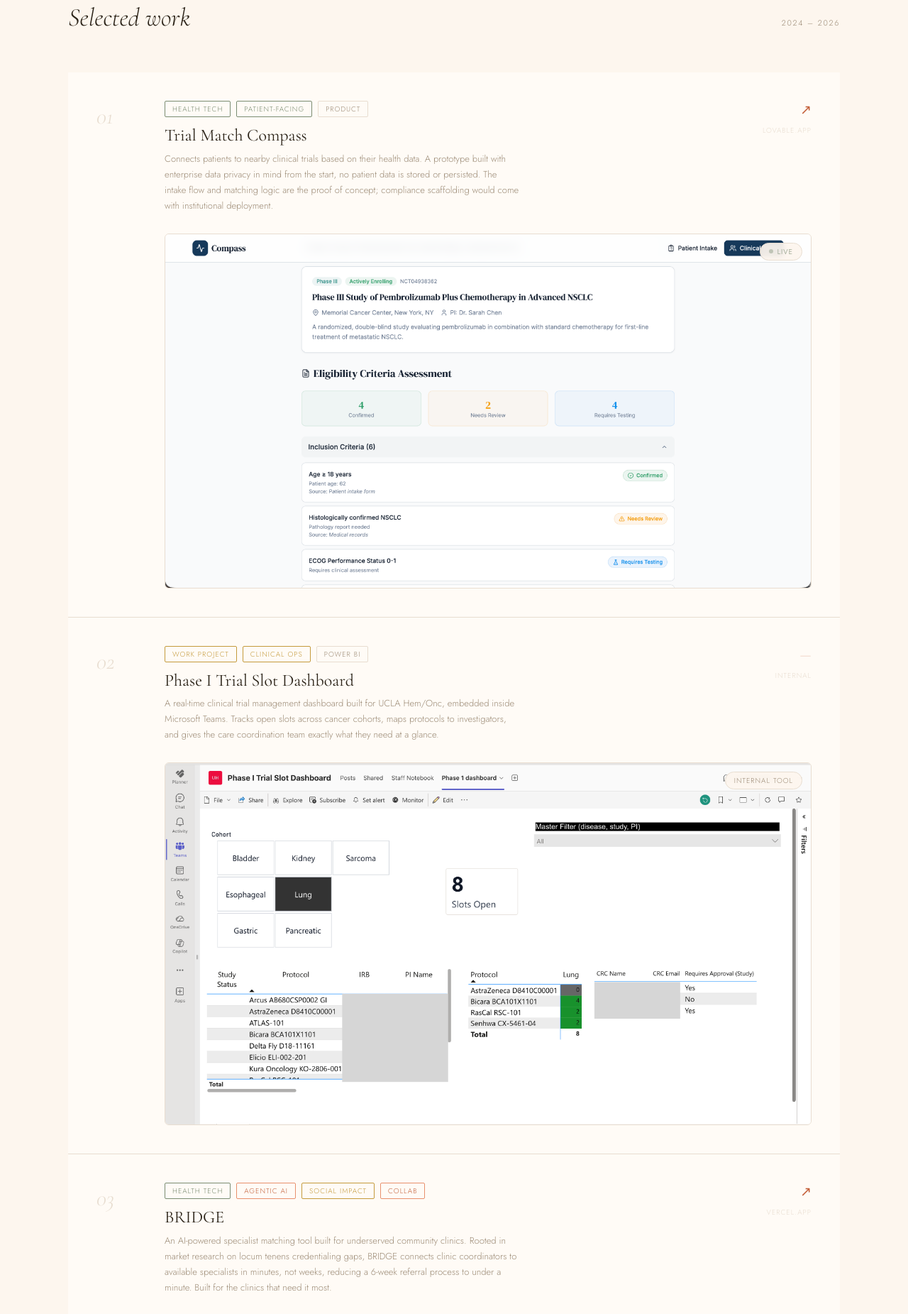
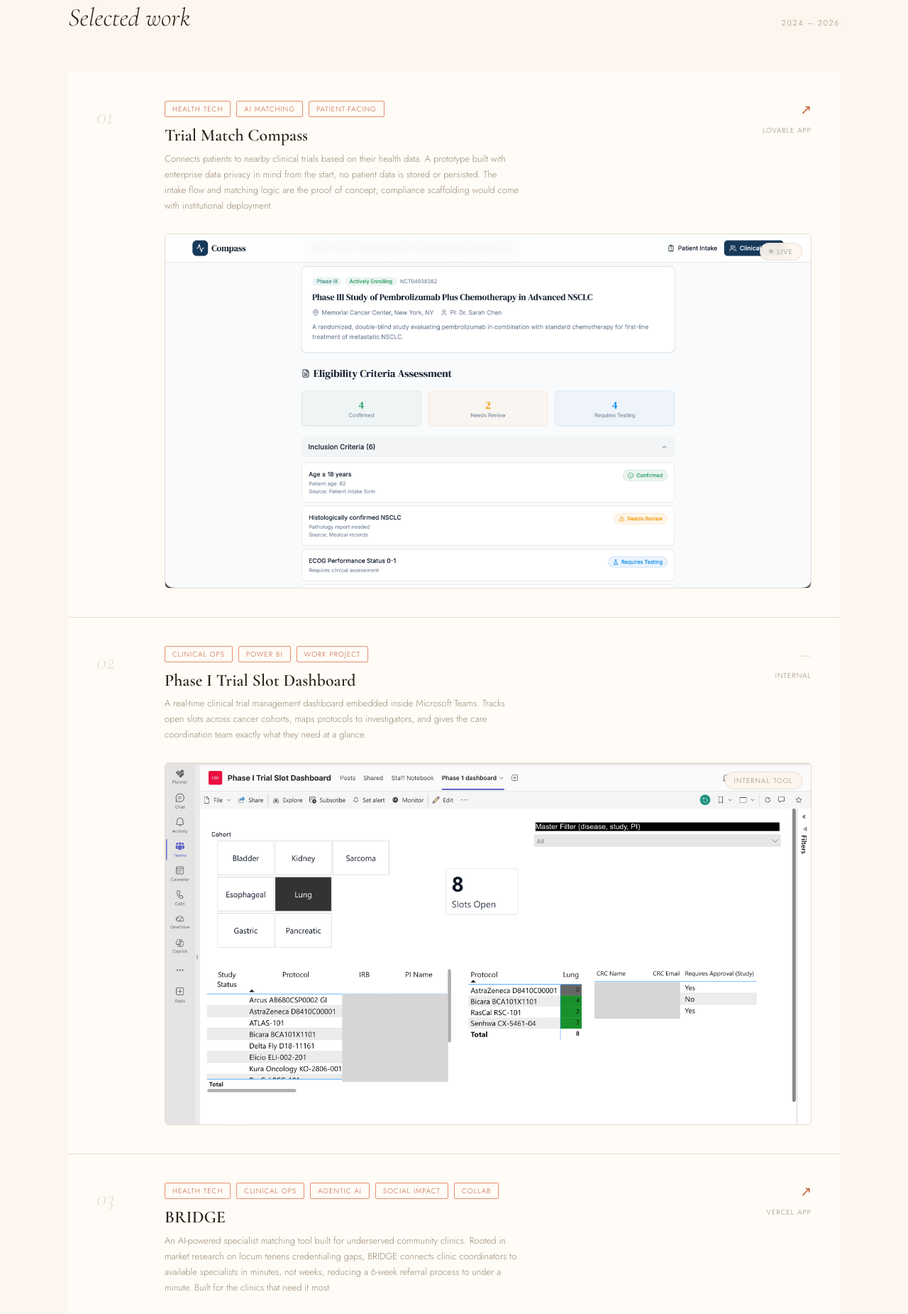
Before and after one commit to cindytong312/cmtong-portfolio, a plain HTML site: page index.html in a window 1280 px wide. Shown: the part 894-2745 px from the top of the page at 71% size. Drawn offline with nearby package versions, Linux system fonts and the light colour scheme.

Commit message:
Add files via upload

```diff
--- a/index.html
+++ b/index.html
@@ -24,7 +24,7 @@ nav{position:fixed;top:0;left:0;right:0;z-index:100;display:flex;align-items:cen
 .nav-logo{font-family:var(--serif);font-size:1.1rem;font-weight:300;letter-spacing:0.04em;color:var(--ink);text-decoration:none;}
 .nav-logo em{font-style:italic;color:var(--terracotta);}
 .nav-links{display:flex;gap:2.5rem;list-style:none;}
-.nav-links a{font-size:11px;letter-spacing:0.14em;text-transform:uppercase;color:var(--ink-light);text-decoration:none;transition:color 0.25s;}
+.nav-links a{font-size:11px;letter-spacing:0.14em;text-transform:uppercase;color:var(--ink-light);text-decoration:none;transition:color 0.25s;font-weight:500;}
 .nav-links a:hover{color:var(--terracotta);}
 
 /* HERO */
@@ -34,7 +34,7 @@ nav{position:fixed;top:0;left:0;right:0;z-index:100;display:flex;align-items:cen
 .hero-headline{font-family:var(--serif);font-size:clamp(3.2rem,5.5vw,5rem);font-weight:300;line-height:1.1;letter-spacing:-0.01em;margin-bottom:2rem;}
 .hero-headline em{font-style:italic;color:var(--terracotta);}
 .hero-body{font-size:15px;line-height:1.9;color:var(--ink-mid);max-width:400px;margin-bottom:3rem;}
-.hero-cta{display:inline-flex;align-items:center;gap:0.75rem;font-size:12px;letter-spacing:0.12em;text-transform:uppercase;color:var(--ink);text-decoration:none;border-bottom:1px solid var(--terracotta);padding-bottom:4px;transition:color 0.2s,gap 0.2s;}
+.hero-cta{display:inline-flex;align-items:center;gap:0.75rem;font-size:12px;letter-spacing:0.12em;text-transform:uppercase;color:var(--ink);text-decoration:none;border-bottom:1px solid var(--terracotta);padding-bottom:4px;transition:color 0.2s,gap 0.2s;font-weight:500;}
 .hero-cta:hover{color:var(--terracotta);gap:1.25rem;}
 .hero-cta-row{display:flex;align-items:center;gap:2rem;flex-wrap:wrap;}
 .hero-cta-secondary{font-size:12px;letter-spacing:0.1em;text-transform:uppercase;color:var(--ink-light);text-decoration:none;transition:color 0.2s;}
@@ -68,15 +68,18 @@ nav{position:fixed;top:0;left:0;right:0;z-index:100;display:flex;align-items:cen
 .proj-top{display:grid;grid-template-columns:56px 1fr 180px;gap:2.5rem;align-items:start;margin-bottom:1.75rem;}
 .proj-num{font-family:var(--serif);font-size:2rem;font-style:italic;font-weight:300;color:var(--border);line-height:1.2;padding-top:0.2rem;}
 .proj-chips{display:flex;gap:0.5rem;margin-bottom:0.75rem;flex-wrap:wrap;}
-.chip{font-size:10px;letter-spacing:0.1em;text-transform:uppercase;padding:3px 10px;border:0.5px solid var(--border);color:var(--ink-light);border-radius:2px;}
+.chip{font-size:10px;letter-spacing:0.1em;text-transform:uppercase;padding:3px 10px;border:0.5px solid var(--terracotta-light);color:var(--terracotta);border-radius:2px;}
 .chip.warm{border-color:var(--terracotta-light);color:var(--terracotta);}
 .chip.sage{border-color:var(--sage);color:var(--sage);}
 .chip.gold{border-color:var(--gold);color:var(--gold);}
-.proj-title{font-family:var(--serif);font-size:1.5rem;font-weight:400;line-height:1.15;margin-bottom:0.5rem;}
+.chip.bright{border-color:var(--terracotta);color:var(--terracotta);}
+.chip.red{border-color:#b3402c;color:#b3402c;}
+.chip.gold-fill{border-color:var(--gold);color:var(--gold);}
+.proj-title{font-family:var(--serif);font-size:1.5rem;font-weight:600;line-height:1.15;margin-bottom:0.5rem;}
 .proj-desc{font-size:13px;color:var(--ink-light);line-height:1.7;max-width:500px;}
 .proj-right{display:flex;flex-direction:column;align-items:flex-end;gap:0.75rem;padding-top:0.2rem;}
 .proj-arrow{font-size:1.2rem;color:var(--terracotta);transition:transform 0.2s;line-height:1;}
-.proj-platform{font-size:10px;letter-spacing:0.1em;text-transform:uppercase;color:var(--border);}
+.proj-platform{font-size:10px;letter-spacing:0.1em;text-transform:uppercase;color:var(--ink-light);}
 
 /* SCREENSHOT PREVIEWS */
 .proj-screenshot{margin-left:calc(56px + 2.5rem);border-radius:6px;border:0.5px solid var(--border);overflow:hidden;position:relative;}
@@ -115,7 +118,7 @@ nav{position:fixed;top:0;left:0;right:0;z-index:100;display:flex;align-items:cen
 footer{border-top:0.5px solid var(--border);padding:2rem 3.5rem;max-width:1200px;margin:0 auto;display:flex;justify-content:space-between;align-items:center;}
 .footer-name{font-family:var(--serif);font-size:1rem;font-style:italic;font-weight:300;color:var(--ink-mid);}
 .footer-links{display:flex;gap:2rem;}
-.footer-links a{font-size:11px;letter-spacing:0.1em;text-transform:uppercase;color:var(--ink-light);text-decoration:none;transition:color 0.2s;}
+.footer-links a{font-size:11px;letter-spacing:0.1em;text-transform:uppercase;color:var(--ink-light);text-decoration:none;transition:color 0.2s;font-weight:500;}
 .footer-links a:hover{color:var(--terracotta);}
 
 /* ANIMATIONS */
@@ -169,7 +172,7 @@ footer{border-top:0.5px solid var(--border);padding:2rem 3.5rem;max-width:1200px
     <div class="hero-swatch"><span class="hero-swatch-text">ct.</span></div>
     <div class="hero-stat-row">
       <div class="hero-stat"><div class="hero-stat-n">04</div><div class="hero-stat-l">Projects</div></div>
-      <div class="hero-stat"><div class="hero-stat-n" style="font-size:1.4rem;">More to come</div></div>
+      <div class="hero-stat" style="display:flex;align-items:center;justify-content:flex-start;"><div class="hero-stat-n" style="font-size:1.4rem;margin-bottom:0;">More to come</div></div>
     </div>
   </div>
 </section>
@@ -191,9 +194,9 @@ footer{border-top:0.5px solid var(--border);padding:2rem 3.5rem;max-width:1200px
         <div class="proj-num">01</div>
         <div class="proj-body">
           <div class="proj-chips">
-            <span class="chip sage">Health Tech</span>
-            <span class="chip sage">Patient-Facing</span>
-            <span class="chip">Product</span>
+            <span class="chip">Health Tech</span>
+            <span class="chip">AI Matching</span>
+            <span class="chip">Patient-Facing</span>
           </div>
           <div class="proj-title">Trial Match Compass</div>
           <div class="proj-desc">Connects patients to nearby clinical trials based on their health data. A prototype built with enterprise data privacy in mind from the start, no patient data is stored or persisted. The intake flow and matching logic are the proof of concept; compliance scaffolding would come with institutional deployment.</div>
@@ -215,12 +218,12 @@ footer{border-top:0.5px solid var(--border);padding:2rem 3.5rem;max-width:1200px
         <div class="proj-num">02</div>
         <div class="proj-body">
           <div class="proj-chips">
-            <span class="chip gold">Work Project</span>
-            <span class="chip gold">Clinical Ops</span>
+            <span class="chip">Clinical Ops</span>
             <span class="chip">Power BI</span>
+            <span class="chip">Work Project</span>
           </div>
           <div class="proj-title">Phase I Trial Slot Dashboard</div>
-          <div class="proj-desc">A real-time clinical trial management dashboard built for UCLA Hem/Onc, embedded inside Microsoft Teams. Tracks open slots across cancer cohorts, maps protocols to investigators, and gives the care coordination team exactly what they need at a glance.</div>
+          <div class="proj-desc">A real-time clinical trial management dashboard embedded inside Microsoft Teams. Tracks open slots across cancer cohorts, maps protocols to investigators, and gives the care coordination team exactly what they need at a glance.</div>
         </div>
         <div class="proj-right">
           <span class="proj-arrow" style="opacity:0.25;">—</span>
@@ -239,10 +242,11 @@ footer{border-top:0.5px solid var(--border);padding:2rem 3.5rem;max-width:1200px
         <div class="proj-num">03</div>
         <div class="proj-body">
           <div class="proj-chips">
-            <span class="chip sage">Health Tech</span>
-            <span class="chip warm">Agentic AI</span>
-            <span class="chip gold">Social Impact</span>
-            <span class="chip warm">Collab</span>
+            <span class="chip">Health Tech</span>
+            <span class="chip">Clinical Ops</span>
+            <span class="chip">Agentic AI</span>
+            <span class="chip">Social Impact</span>
+            <span class="chip">Collab</span>
           </div>
           <div class="proj-title">BRIDGE</div>
           <div class="proj-desc">An AI-powered specialist matching tool built for underserved community clinics. Rooted in market research on locum tenens credentialing gaps, BRIDGE connects clinic coordinators to available specialists in minutes, not weeks, reducing a 6-week referral process to under a minute. Built for the clinics that need it most.</div>
@@ -264,11 +268,12 @@ footer{border-top:0.5px solid var(--border);padding:2rem 3.5rem;max-width:1200px
         <div class="proj-num">04</div>
         <div class="proj-body">
           <div class="proj-chips">
-            <span class="chip warm">Collab</span>
-            <span class="chip warm">Agentic AI</span>
+            <span class="chip">Agentic AI</span>
+            <span class="chip">Consumer-Facing</span>
+            <span class="chip">Collab</span>
           </div>
           <div class="proj-title">Stripe Agentic Board Checkout</div>
-          <div class="proj-desc">An AI-powered Pinterest-style shopping board with Stripe checkout, built with a friend and shipped on Vercel. An agent browses, curates, and handles real payment flows, where AI thinks, decides, and acts end to end.</div>
+          <div class="proj-desc">An AI-powered Pinterest-style shopping board with Stripe checkout. An agent browses, curates, and handles real payment flows, where AI thinks, decides, and acts end to end.</div>
         </div>
         <div class="proj-right">
           <span class="proj-arrow">↗</span>
```
